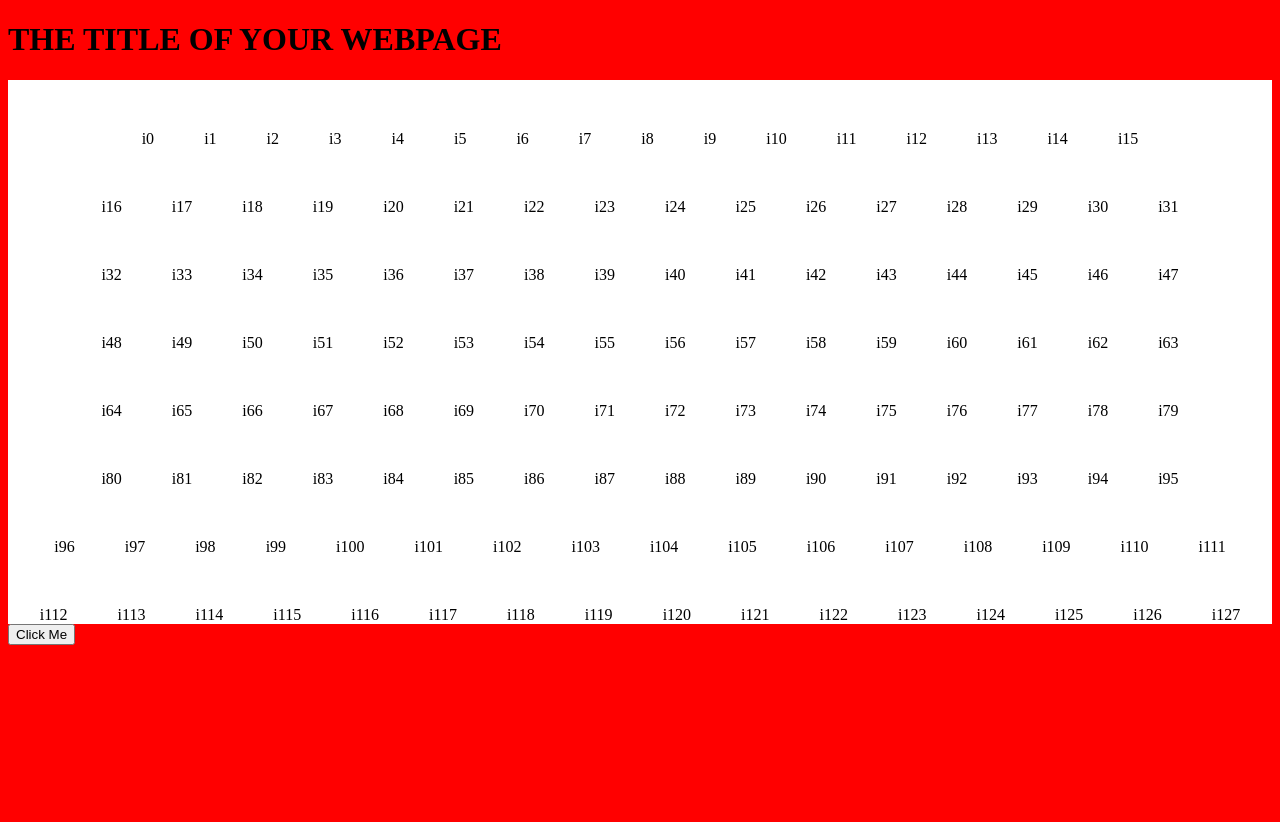
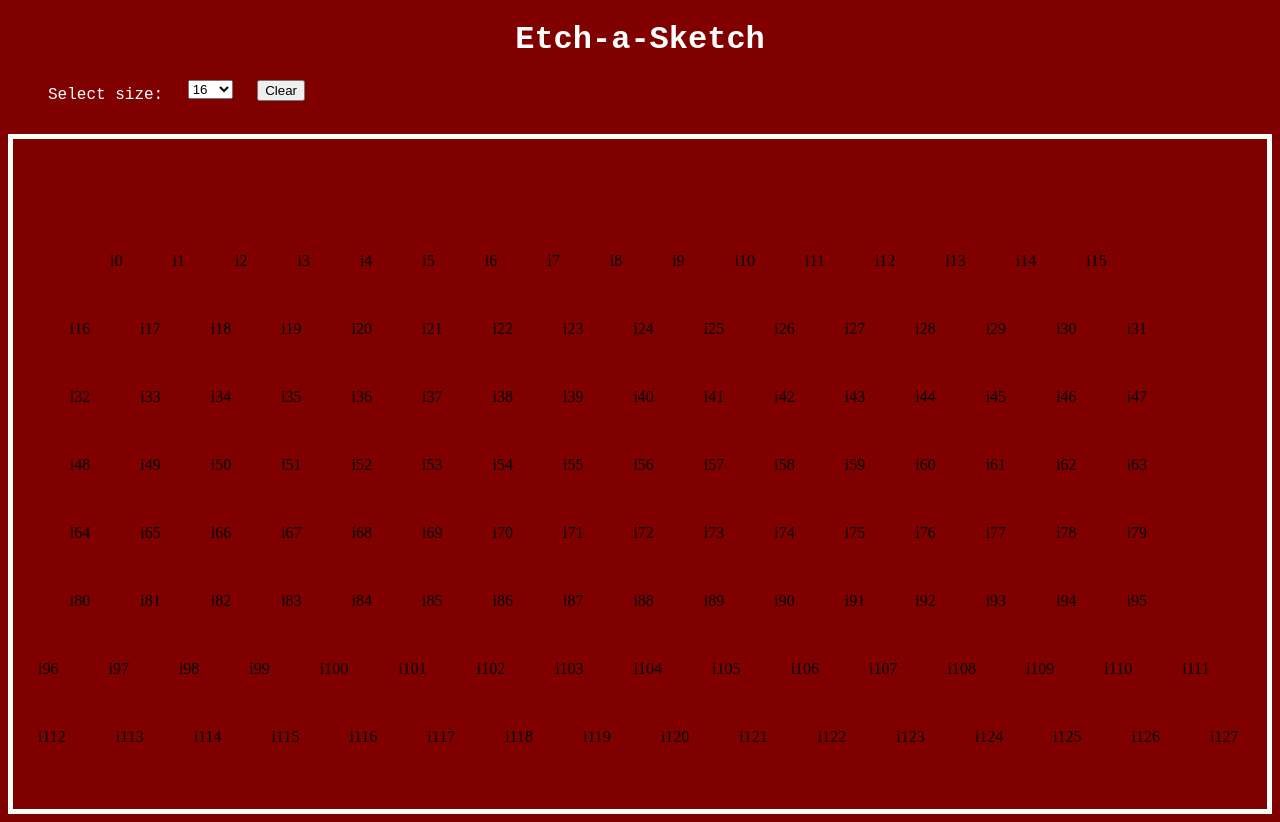
Before and after one commit to elvysd/DOM, a plain HTML site: page index.html in a window 1280 px wide. Before the commit the page ends 800 px from the top, so only its background shows below. Drawn offline with Linux system fonts and the light colour scheme.

Commit message:
Minor updates

```diff
--- a/index.html
+++ b/index.html
@@ -9,12 +9,36 @@
 
   <body>
     <h1>
-      THE TITLE OF YOUR WEBPAGE
+      Etch-a-Sketch
     </h1>
+    <ul>
+      <li>
+        <p> Select size:</p>
+      </li>
+      <li>
+        <div class="select" style="width:100px">
+          <select id ="s">
+            <option value="1">16</option>
+            <option value="2">64</option>
+            <option value="3">128</option>
+          </select>
+        </div>
+      </li>
+      <li>
+      <button id="btn">Clear</button>
+      </li>
+    </ul>
+
+    <br>
+    <br>
+    <br>
+
     <div id="container"></div>
-    <button id="btn">Click Me</button>
-  </body>
+
+
 
   <script src="button.js"></script>
 
+
+  </body>
 </html>
--- a/stylesheet.css
+++ b/stylesheet.css
@@ -7,8 +7,6 @@
     width: 50px;
     text-align: center;
     justify-content: center;
-
-
 }
 .flex-container:hover {
     display: inline;
@@ -21,12 +19,47 @@
 .break {
     flex-basis: 100%;
     height: 50px;
-
 }
 #container {
     text-align: center;
-    background-color: white;
+    border:mintcream;
+    border-width: 5px;
+    border-style: solid;
+    padding: 5%;
+    padding-left: 0;
 }
 body {
-    background-color: red;
+    background-color: maroon;
 }
+h1 {
+    text-align: center;
+    font-family: 'Courier New', Courier, monospace;
+    color: white;
+}
+.select {
+    margin-right: auto;
+    margin-left: auto;
+    display: inline;
+}
+#btn {
+
+}
+ul {
+    list-style-type: none;
+    background-color: maroon;
+}
+li {
+    float: left;
+    justify-content: center;
+    text-align: center;
+    justify-content: center;
+    margin-right: 2%;
+
+
+}
+p {
+    font-family: 'Courier New', Courier, monospace;
+    color: white;
+    text-align: center;
+    margin-top: 6px;
+}
```
Also changed, not shown: select.js (added, +14 -0 lines), 1 other file.
